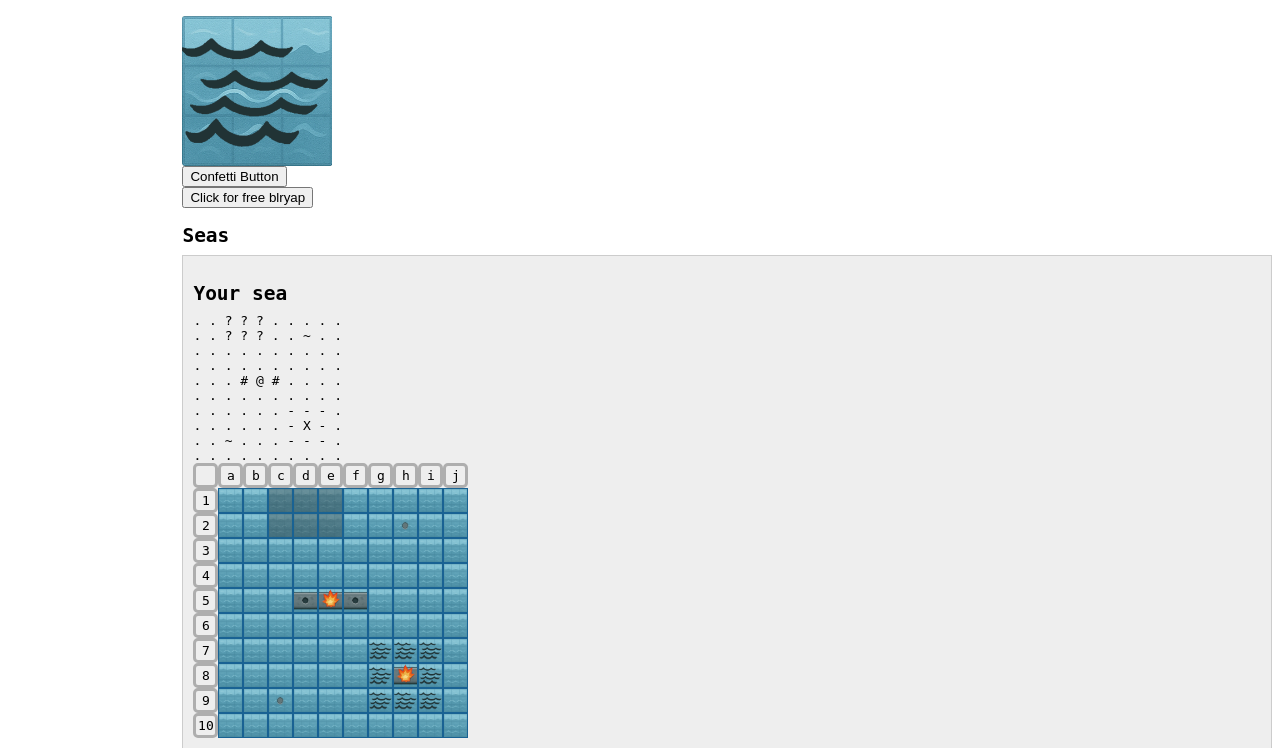
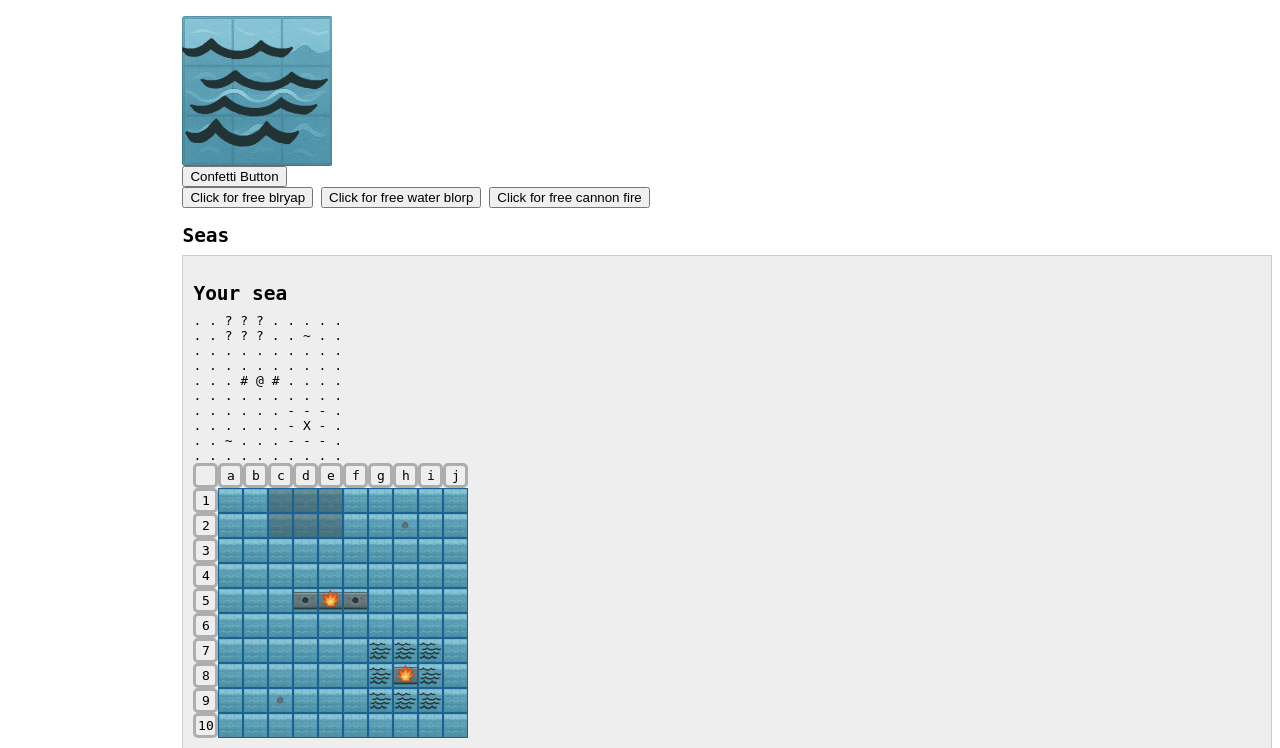
Before and after one commit to Rattiegirl/python-programs, a FastAPI app: page /storybook in a window 1280 px wide. Shown: the part 379-1127 px from the top of the page. Run offline with FastAPI, Linux system fonts and the light colour scheme.

Commit message:
Added two new sounds, water_blorp and cannon_fire, not used yet in gameplay

```diff
--- a/js/lib.js
+++ b/js/lib.js
@@ -1,8 +1,11 @@
 const format = (sea) => sea.map(row => row.join(" ")).join("\n");
 
 const sounds = {
-    blryap: new Audio("/sounds/blryap.m4a")
+    blryap: new Audio("/sounds/blryap.m4a"),
+    waterBlorp: new Audio("/sounds/water_blorp.mp3"),
+    cannonFire: new Audio("/sounds/cannon_fire.mp3"),
 }
+
 
 async function fetchState() {
     const res = await fetch("/state");
@@ -25,7 +28,7 @@ async function fetchState() {
 
     const status = document.getElementById("status");
     if (data.game_over) {
-        status.textContent = "Game Over! Winner: " + data.winner.toUpperCase();
+        status.textContent = "Game Over! Winner: "  + data.winner.toUpperCase();
         if (data.winner === "user") {
             throwConfetti(250)
             sounds.blryap.play()
--- a/templates/storybook.html
+++ b/templates/storybook.html
@@ -28,6 +28,8 @@
             </section>
             <section>
                 <button id="blryap-btn">Click for free blryap</button>
+                <button id="water-blorp-btn">Click for free water blorp</button>
+                <button id="cannon-fire-btn">Click for free cannon fire</button>
             </section>
             <section>
                 <h2>Seas</h2>
@@ -115,6 +117,20 @@
             sounds.blryap.play()
             throwConfetti()
         })
+
+        const waterBlorpButton = document.getElementById("water-blorp-btn")
+        waterBlorpButton.addEventListener("click", ()=>{
+            sounds.waterBlorp.currentTime = 0
+            sounds.waterBlorp.play()
+            throwConfetti()
+        })
+
+        const cannonFireButton = document.getElementById("cannon-fire-btn")
+        cannonFireButton.addEventListener("click", ()=>{
+            sounds.cannonFire.currentTime = 0
+            sounds.cannonFire.play()
+            throwConfetti()
+        })
     </script>
 </body>
 
```
Also changed, not shown: 2 other files.
